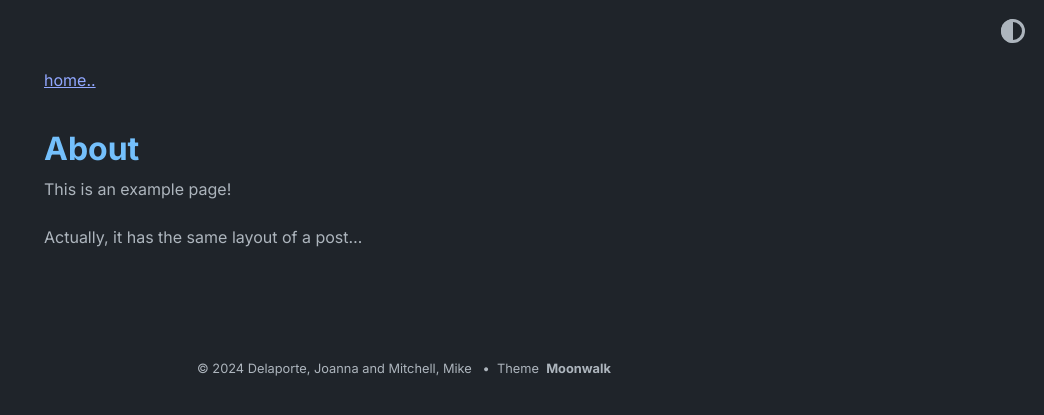
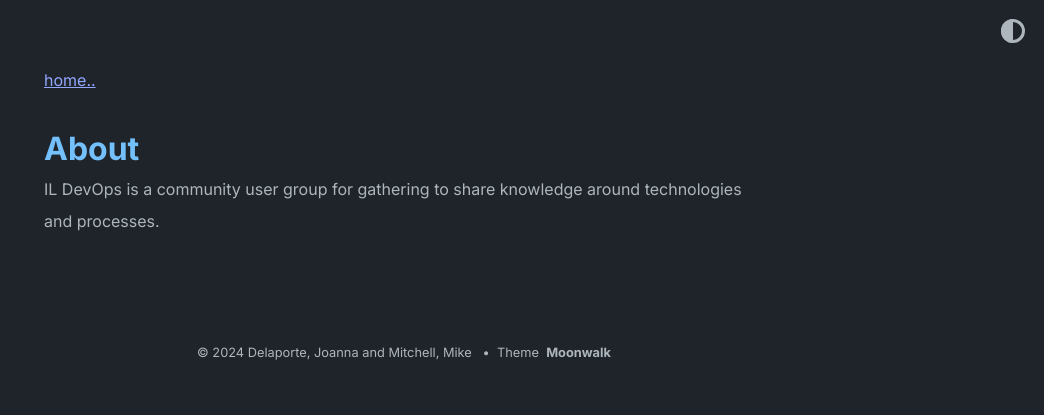
Before and after one commit to ILDevOps/ildevops.github.io, a Jekyll site: the page built from about.md, in a window 1280 px wide. Shown: the top 415 px of the page, without its empty margins (236-1280 px from the left). Built offline with Jekyll 4.4.1, drawn with Linux system fonts in a browser that asks for light colours.

Commit message:
Update about.md

```diff
--- a/about.md
+++ b/about.md
@@ -3,6 +3,4 @@ layout: post
 title: About
 ---
 
-This is an example page!
-
-Actually, it has the same layout of a post...
+IL DevOps is a community user group for gathering to share knowledge around technologies and processes.
```
